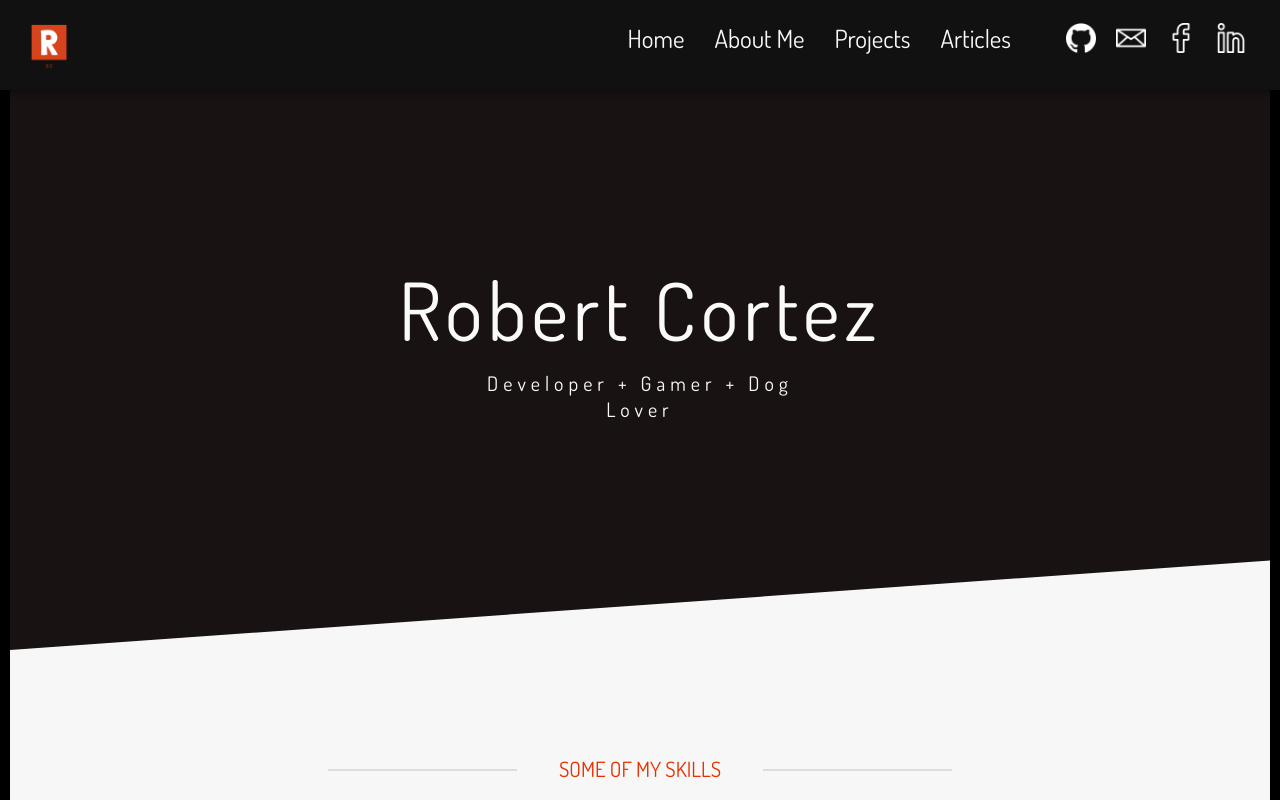
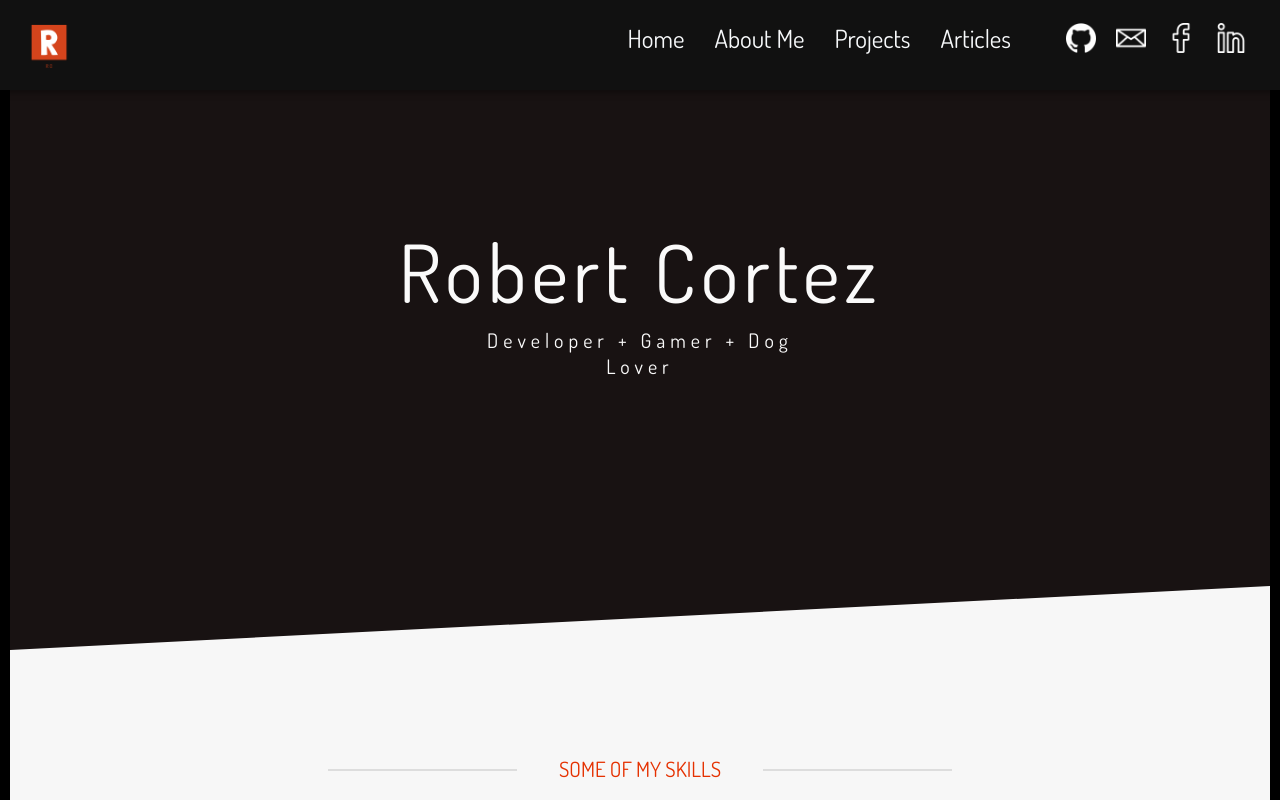
Before and after one commit to rcortez1775/NewPortfolio2019, a React (Create React App) app: page / in a window 1280 px wide. Shown: the top 800 px of the page. Built offline with nearby package versions, Linux system fonts and the light colour scheme.

Commit message:
updated hero image

```diff
--- a/src/components/landingpage/landingpage.css
+++ b/src/components/landingpage/landingpage.css
@@ -11,7 +11,11 @@ html {
     text-align: center;
     background-color: #181212;
     -webkit-clip-path: polygon(0 0, 100% 0, 100% 56%, 0 100%);
-    clip-path: polygon(0 0, 100% 0, 100% 86%, 0 100%);
+    clip-path: polygon(0 0, 100% 0, 100% 90%, 0 100%);
+}
+
+.hero-inner {
+    margin-top: -5em;
 }
 
 .body {
@@ -29,7 +33,7 @@ html {
     width: 100%;
     color: #FAFAFA;
     margin-top: 1em;
-    margin-bottom: 10px;
+    margin-bottom: 5px;
     font-family: 'Dosis', sans-serif;
     letter-spacing: 5px;
 }
```
